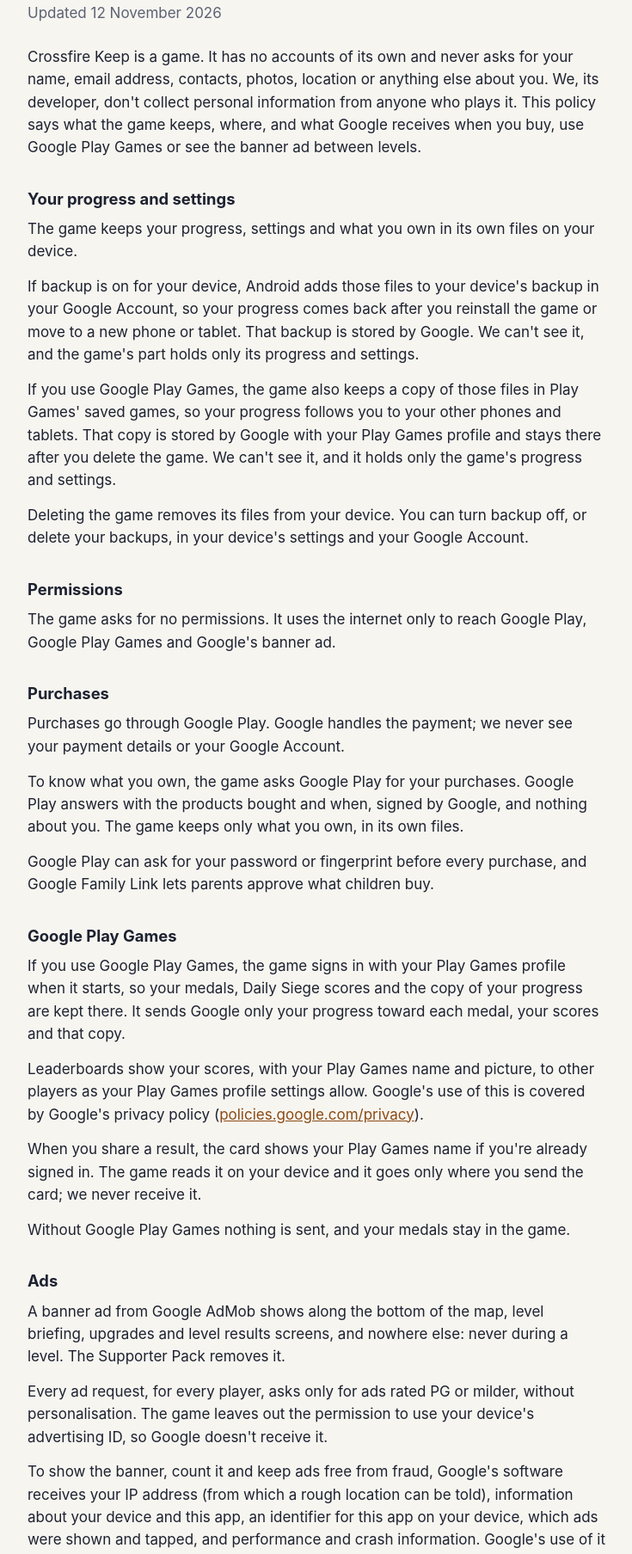
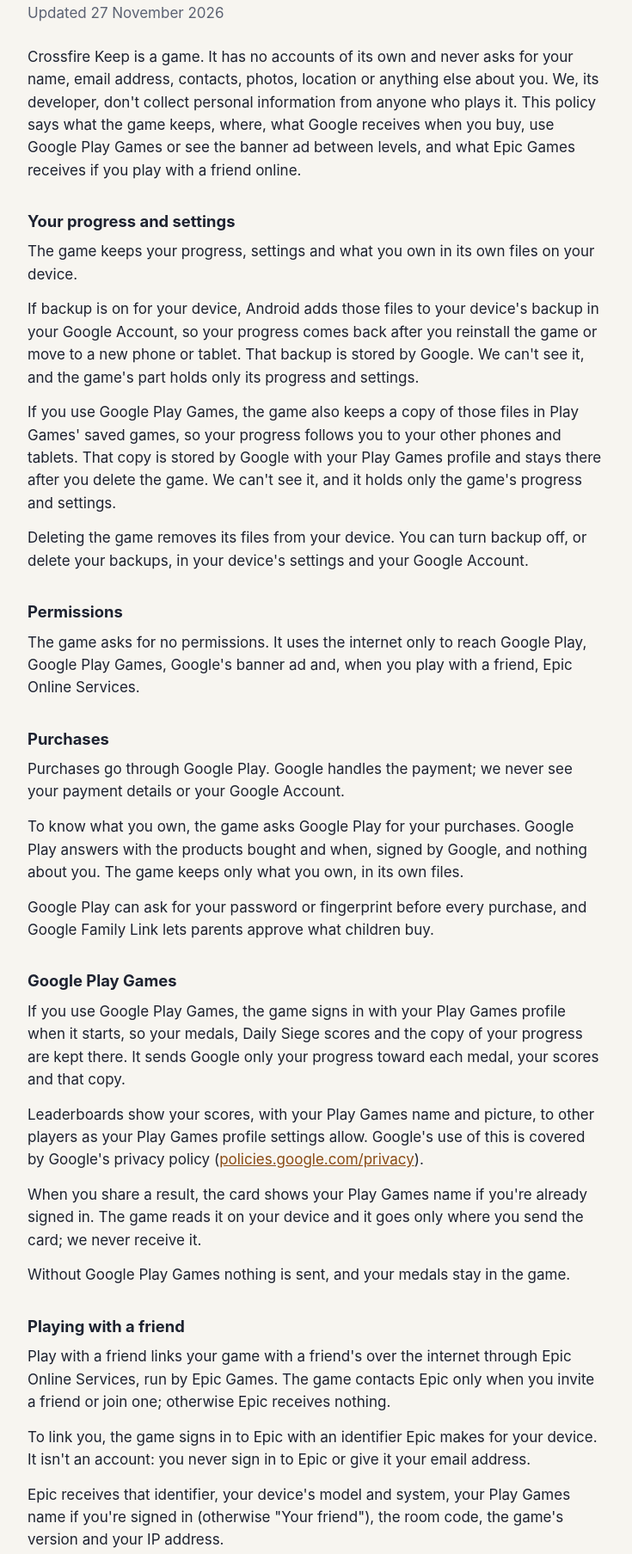
Before and after one commit to elin-git/elin-git.github.io, a plain HTML site: page crossfire-keep/android/privacy/index.html in a window 1280 px wide. Shown: the part 78-1885 px from the top of the page at 86% size, without its empty margins (272-1007 px from the left). Drawn offline with Linux system fonts and the light colour scheme.

Commit message:
Privacy policy: online co-op through Epic Online Services
Both policies (iPhone/iPad and Android), updated 27 November 2026, get a
"Playing with a friend" section: Play with a friend links two games through
Epic Online Services (Epic Games), only after Invite a friend or Join. Epic
receives an identifier it makes for the device (no account, no email), the
device's model and system, the Game Center / Play Games name if signed in
(otherwise "Your friend"), the room code, the game's version and the IP
address; the two games exchange what happens in the level and the player's
name, encrypted, directly or through Epic's relay; no chat. Link to Epic's
privacy policy, a line under Children (only the friend you share a code with,
no chat), and under Your choices (optional; deletion requests passed to Epic).
Android's Permissions line names Epic Online Services. The support pages'
privacy line mentions Epic.

```diff
--- a/crossfire-keep/android/privacy/index.html
+++ b/crossfire-keep/android/privacy/index.html
@@ -19,15 +19,15 @@ a { color: var(--link); }
 <body>
 <main>
 <h1>Crossfire Keep Privacy Policy for Android</h1>
-<p class="updated">Updated 12 November 2026</p>
-<p>Crossfire Keep is a game. It has no accounts of its own and never asks for your name, email address, contacts, photos, location or anything else about you. We, its developer, don&apos;t collect personal information from anyone who plays it. This policy says what the game keeps, where, and what Google receives when you buy, use Google Play Games or see the banner ad between levels.</p>
+<p class="updated">Updated 27 November 2026</p>
+<p>Crossfire Keep is a game. It has no accounts of its own and never asks for your name, email address, contacts, photos, location or anything else about you. We, its developer, don&apos;t collect personal information from anyone who plays it. This policy says what the game keeps, where, what Google receives when you buy, use Google Play Games or see the banner ad between levels, and what Epic Games receives if you play with a friend online.</p>
 <h2>Your progress and settings</h2>
 <p>The game keeps your progress, settings and what you own in its own files on your device.</p>
 <p>If backup is on for your device, Android adds those files to your device&apos;s backup in your Google Account, so your progress comes back after you reinstall the game or move to a new phone or tablet. That backup is stored by Google. We can&apos;t see it, and the game&apos;s part holds only its progress and settings.</p>
 <p>If you use Google Play Games, the game also keeps a copy of those files in Play Games&apos; saved games, so your progress follows you to your other phones and tablets. That copy is stored by Google with your Play Games profile and stays there after you delete the game. We can&apos;t see it, and it holds only the game&apos;s progress and settings.</p>
 <p>Deleting the game removes its files from your device. You can turn backup off, or delete your backups, in your device&apos;s settings and your Google Account.</p>
 <h2>Permissions</h2>
-<p>The game asks for no permissions. It uses the internet only to reach Google Play, Google Play Games and Google&apos;s banner ad.</p>
+<p>The game asks for no permissions. It uses the internet only to reach Google Play, Google Play Games, Google&apos;s banner ad and, when you play with a friend, Epic Online Services.</p>
 <h2>Purchases</h2>
 <p>Purchases go through Google Play. Google handles the payment; we never see your payment details or your Google Account.</p>
 <p>To know what you own, the game asks Google Play for your purchases. Google Play answers with the products bought and when, signed by Google, and nothing about you. The game keeps only what you own, in its own files.</p>
@@ -37,6 +37,12 @@ a { color: var(--link); }
 <p>Leaderboards show your scores, with your Play Games name and picture, to other players as your Play Games profile settings allow. Google&apos;s use of this is covered by Google&apos;s privacy policy (<a href="https://policies.google.com/privacy">policies.google.com/privacy</a>).</p>
 <p>When you share a result, the card shows your Play Games name if you&apos;re already signed in. The game reads it on your device and it goes only where you send the card; we never receive it.</p>
 <p>Without Google Play Games nothing is sent, and your medals stay in the game.</p>
+<h2>Playing with a friend</h2>
+<p>Play with a friend links your game with a friend&apos;s over the internet through Epic Online Services, run by Epic Games. The game contacts Epic only when you invite a friend or join one; otherwise Epic receives nothing.</p>
+<p>To link you, the game signs in to Epic with an identifier Epic makes for your device. It isn&apos;t an account: you never sign in to Epic or give it your email address.</p>
+<p>Epic receives that identifier, your device&apos;s model and system, your Play Games name if you&apos;re signed in (otherwise &quot;Your friend&quot;), the room code, the game&apos;s version and your IP address.</p>
+<p>While you play together, the two games send each other what happens in the level: where you are and what you do, what you build, your finishes and Supporter patch, and your name, which your friend sees over your soldier. It goes encrypted, straight between the devices or, when they can&apos;t reach each other, through Epic&apos;s servers. There&apos;s no chat.</p>
+<p>Epic&apos;s software also tells Epic how online play is used and how well it runs. Epic&apos;s use of all this is covered by Epic&apos;s privacy policy (<a href="https://epicgames.com/site/privacypolicy">epicgames.com/site/privacypolicy</a>).</p>
 <h2>Ads</h2>
 <p>A banner ad from Google AdMob shows along the bottom of the map, level briefing, upgrades and level results screens, and nowhere else: never during a level. The Supporter Pack removes it.</p>
 <p>Every ad request, for every player, asks only for ads rated PG or milder, without personalisation. The game leaves out the permission to use your device&apos;s advertising ID, so Google doesn&apos;t receive it.</p>
@@ -44,6 +50,7 @@ a { color: var(--link); }
 <p>The billboards, signs, big screens and blimps inside the levels show ads built into the game. They don&apos;t send anything anywhere.</p>
 <h2>Children</h2>
 <p>We don&apos;t knowingly collect personal information from anyone, including children under 13. The game is for ages 13 and up, its ads are never personalised, and every purchase goes through Google Play, where purchase authentication and Family Link apply.</p>
+<p>Online play links you only with the friend you share a room code with, and has no chat.</p>
 <h2>Crash reports</h2>
 <p>If you choose to share usage and diagnostics data with Google on your device, Google Play sends us crash reports and statistics about how the game runs, which don&apos;t identify you. That sharing is Google&apos;s and is covered by Google&apos;s privacy policy.</p>
 <h2>Writing to us</h2>
@@ -51,6 +58,7 @@ a { color: var(--link); }
 <h2>Your choices and rights</h2>
 <p>We hold no personal information about you, so there&apos;s nothing for us to give you a copy of or delete. We don&apos;t sell or share personal information.</p>
 <p>You can turn off your device&apos;s backup, and play without Google Play Games. For what Google receives, see Google&apos;s privacy policy above.</p>
+<p>Playing with a friend online is up to you. For what Epic Games receives, see Epic&apos;s privacy policy above; to ask for it to be deleted, write to us and we&apos;ll pass your request on to Epic.</p>
 <h2>Changes to this policy</h2>
 <p>If what the game keeps or shares changes, we&apos;ll update this policy, its date and the copy in the game before the update that changes it.</p>
 <h2>Contact</h2>
```
Also changed, not shown: crossfire-keep/android/index.html (+1 -1 lines), crossfire-keep/index.html (+1 -1 lines), crossfire-keep/privacy/index.html (+10 -2 lines).
